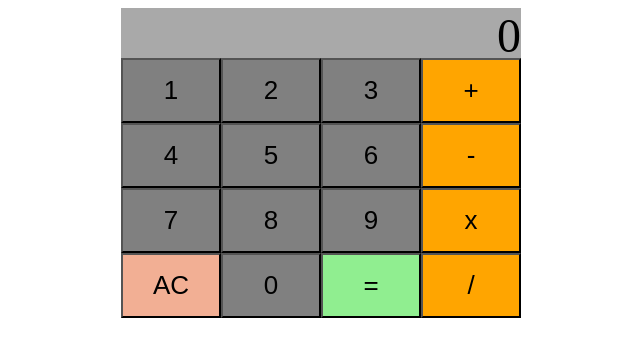
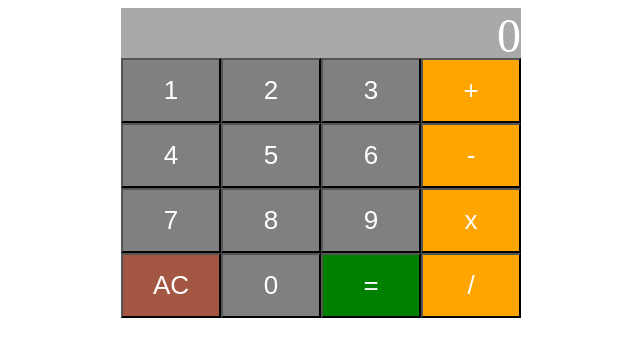
Before and after one commit to daliduraku/Calculator, a plain HTML site: page index.html in a window 1280 px wide. Shown: the whole page, without its empty margins (319-959 px from the left). Drawn offline with Linux system fonts and the light colour scheme.

Commit message:
made the color of characters in the buttons white

```diff
--- a/styles.css
+++ b/styles.css
@@ -8,6 +8,7 @@
 .display{
     width: 100%;
     background-color: darkGrey;
+    color: white;
     height: 50px;
     font-size: 48px;
     display: flex;
@@ -26,17 +27,21 @@ button{
 }
 
 .btn-number{
+    color: white;
     background-color: grey;
 }
 
 .btn-operator{
+    color: white;
     background-color: orange;
 }
 
 .btn-equals{
-    background-color: lightgreen;
+    color: white;
+    background-color: green;
 }
 
 .btn-clear{
-    background-color: rgba(255, 160, 122, 0.704);
+    color: white;
+    background-color: rgba(143, 36, 6, 0.704);
 }
```
